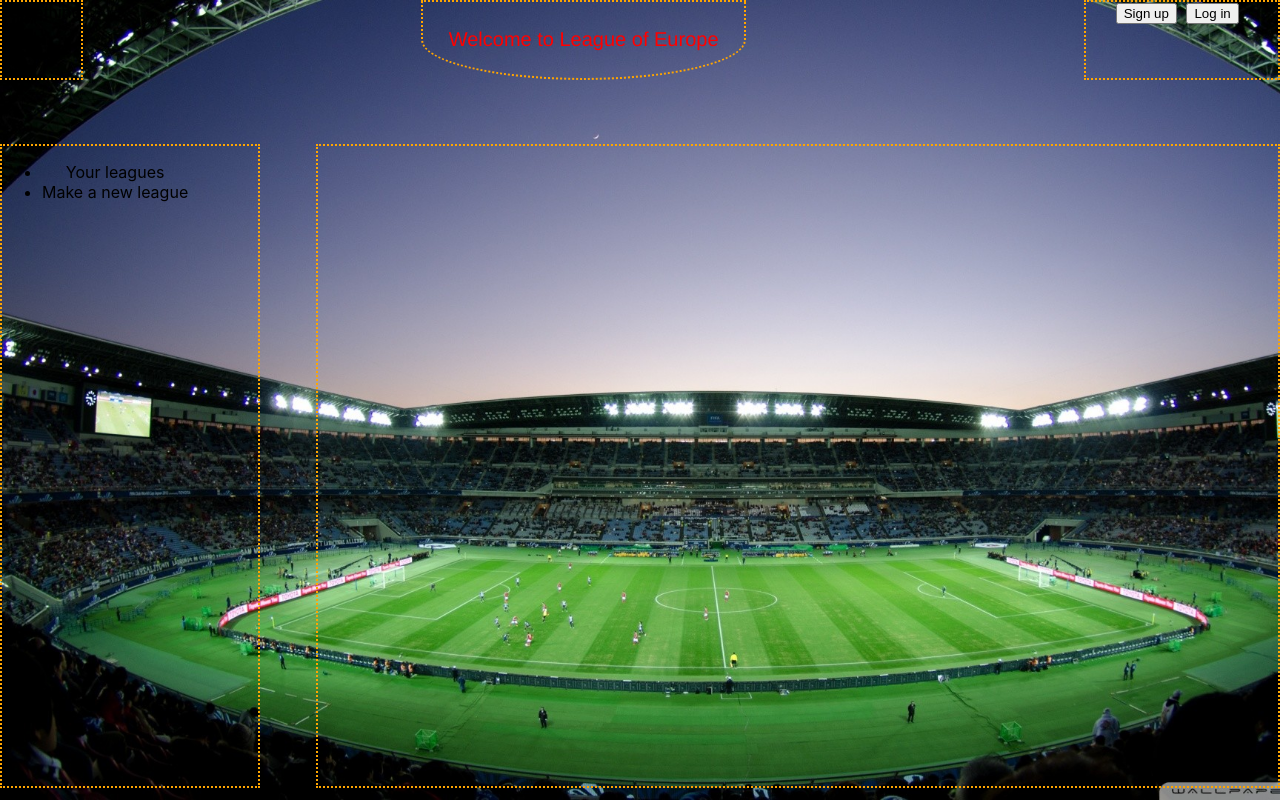
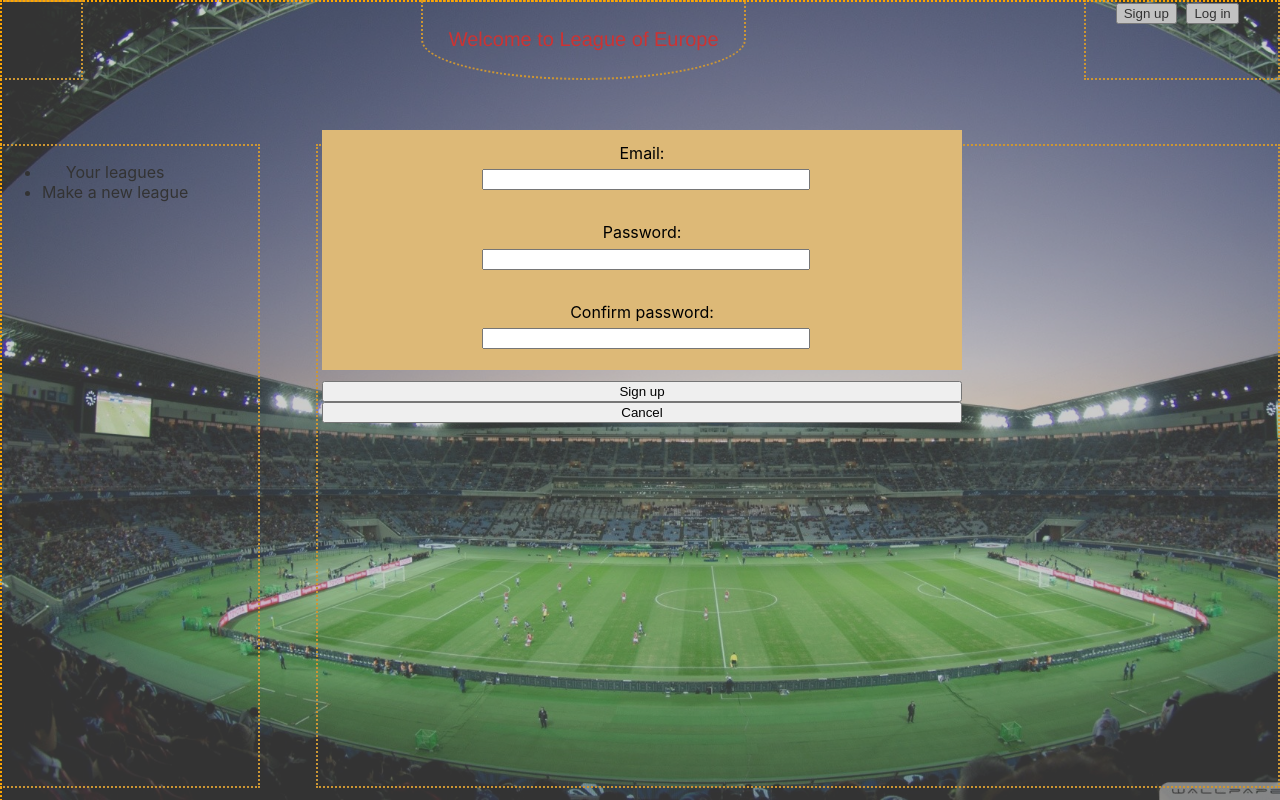
Before and after one commit to cfLaz/League_of_Europe, a React (Create React App) app: page / in a window 1280 px wide. Both pictures are taken after a click on the button "Sign up". Built offline with nearby package versions, Linux system fonts and the light colour scheme.

Commit message:
Creating signUp and logIn windows and conneting to firebase with token and sending userID along with the league

```diff
--- /dev/null
+++ b/src/containers/Auth/Auth.js
@@ -0,0 +1,166 @@
+import React from 'react';
+import classes from './Auth.module.css';
+import { useDispatch,} from 'react-redux';
+import * as actions from '../../store/actions/indexA';
+import axios from 'axios';
+
+/* const auth = (email,password) => {
+  const dispatch = useDispatch();
+
+  return dispa
+} */
+
+/* const LoginHandler = (e) =>{
+  const dispatch = useDispatch();
+  e.preventDefault();
+  // console.log(e.target[0].value) gives username
+  dispatch(actions.logIn(
+    e.target[0].value,
+    e.target[1].value))
+}
+ */
+
+const signUp = (email,password,confirmPassword) => {
+
+  if(password !== confirmPassword) return console.log('password does not match'); //handle later
+
+  const authData ={
+    email: email,
+    password: password,
+    returnSecureToken:true
+  }
+
+  axios.post('https://identitytoolkit.googleapis.com/v1/accounts:signUp?key=AIzaSyBtN0ZxcOY4NJYrQOqArav8f_naqsS9CFA', authData)
+    .then(response => {
+      console.log(response);
+      //dispatchAction()
+    }).catch(error => console.log(error))
+}
+
+//maybe Hook issue could be avoided If I put LogIn in LoginWindow, check it later
+const LogIn = (email,pass,) =>{
+  const authData ={
+    email: email,
+    password: pass,
+    returnSecureToken:true
+  }
+  return axios.post('https://identitytoolkit.googleapis.com/v1/accounts:signInWithPassword?key=AIzaSyBtN0ZxcOY4NJYrQOqArav8f_naqsS9CFA', authData)
+  /* .then(response => {
+    console.log(response);
+    return action(response.data.idToken, response.data.localId);
+  }).catch(error => console.log(error)) */
+}
+
+export const LoginWindow = () => {
+
+  const dispatch = useDispatch();
+
+  return (
+    <div className={classes.Div} /* onClick={(e) => {
+      e.stopPropagation();
+      dispatch(flip()); } } */
+    >
+
+      <form
+      className={classes.Form}
+      id='login'
+      onSubmit={(e)=> {
+        e.preventDefault();
+        LogIn(
+          e.target[0].value,
+          e.target[1].value)
+          .then(response => {
+            console.log(response);
+            return dispatch(actions.loggedIn(response.data.idToken, response.data.localId));
+          }).catch(error => console.log(error))
+      }}>
+
+        <label > Email: </label>
+        <input type='text' name='username' />
+
+        <label> Password: </label>
+        <input type='password' name='password'/>
+
+        <button form='login'>Log in</button>
+        <button onClick={() => dispatch(actions.cancelAuth()) }>Cancel</button>
+      </form>
+
+    </div>
+  )
+}
+
+export const SignUpWindow = () => {
+  const dispatch = useDispatch();
+
+  return (
+    <div className={classes.Div}>
+
+      <form
+      className={classes.Form}
+      id='signup'
+      onSubmit={(e)=> {
+        e.preventDefault();
+        signUp(e.target[0].value, e.target[1].value, e.target[2].value)
+      }}>
+
+        <label > Email: </label>
+        <input type='text' name='username' />
+
+        <label> Password: </label>
+        <input type='password' name='password'/>
+        <label> Confirm password: </label>
+        <input type='password' name='password'/>
+
+        <button form='signup'>Sign up</button>
+        <button onClick={() => dispatch(actions.cancelAuth()) }>Cancel</button>
+      </form>
+
+    </div>
+  )
+}
+
+/*
+
+    let [authForm,setAuthForm]= useState({
+            email: {
+                elementType: 'input',
+                elementConfig: {
+                    type: 'email',
+                    placeholder: 'email address',
+                },
+                value: '',
+                validation: {
+                    required: true,
+                    isEmail: true,
+                },
+                valid: false,
+                touched: false,
+            },
+            password: {
+                elementType: 'input',
+                elementConfig: {
+                    type: 'password',
+                    placeholder: 'password',
+                },
+                value: '',
+                validation: {
+                    required: true,
+                    minLength: 6, //required by firebase
+                },
+                valid: false,
+                touched: false,
+            },
+    })
+
+let form =formElementsArray.map(formEl => (
+  <Input
+    key={formEl.id} // key is added in above for loop
+    elementType={formEl.config.elementType}
+    elementConfig={formEl.config.elementConfig}
+    value={formEl.config.value}
+   changed={(event) => inputChangedHandler(event, formEl.id)} //anonimous function, so we can pass arguments into iCH (event is created by React automatically)
+   invalid={!formEl.config.valid}
+   shouldValidate={formEl.config.validation} //returns true if it exists
+   touched={formEl.config.touched}
+   />
+   )); */
--- /dev/null
+++ b/src/containers/Auth/Auth.module.css
@@ -0,0 +1,37 @@
+.Div {
+  position: fixed;
+  width: 100%;
+  height: 100%;
+  background-color: rgba(128, 128, 128, 0.4);
+  /*opacity: 0.4;*/
+  z-index: 2;
+}
+
+.Form {
+  z-index: 3;
+  position: fixed;
+  width: 50%;
+  margin-top: 10%;
+  margin-left: 25%;
+  height: 30%;
+  background-color: rgb(221, 185, 119);
+  opacity: 1;
+
+  display: flex;
+  flex-direction: column;
+}
+
+label:first-child {
+  margin-top: 2%;
+}
+
+input:first-child{
+  margin-bottom: 0%; /*fix later*/
+}
+
+input {
+  width: 50%;
+  margin-bottom: 5%;
+  margin-top: 1%;
+  margin-left: 25%
+}
--- a/src/containers/Head/HeadNav.js
+++ b/src/containers/Head/HeadNav.js
@@ -1,18 +1,46 @@
 import React from 'react';
 import classes from './HeadNav.module.css';
+import {LoginWindow, SignUpWindow} from '../Auth/Auth';
+import { useDispatch, useSelector } from 'react-redux';
+import * as actions from '../../store/actions/indexA';
 
 const HeadNav = () => {
+
+  const dispatch = useDispatch();
+
+  let showSignUp = useSelector(state => state.auth.showSignUp);
+  let showLogIn = useSelector(state => state.auth.showLogIn);
+  //add button handlers so window can be shown, lazy loaded
+
+  // const loginWindowHandler = () => {
+  //    dispatch(show());
+  //    return <LoginWindow/>;
+  //  }
+
   return (
     <nav className={classes.Nav}>
 
       <div>something</div>
 
-      <div className={classes.Title}>Welcome to League of Europe</div>
+      <div className={classes.Title}>
+        Welcome to League of Europe
+      </div>
 
       <div className={classes.Auth}>
-        <button>Sign up</button>
-        <button>Log in</button>
+        <button onClick={() => dispatch(actions.showSignUp() )}>
+          Sign up
+        </button>
+
+        <button  onClick={() => dispatch(actions.showLogIn() )}>
+          Log in
+        </button>
       </div>
+
+      {showLogIn ?
+        <LoginWindow /> : null}
+
+       {showSignUp ?
+        <SignUpWindow /> : null}
 
     </nav>
   )
--- a/src/containers/Menu/Preview.js
+++ b/src/containers/Menu/Preview.js
@@ -9,8 +9,10 @@ import * as actions from '../../store/actions/indexA';
 
 const Preview = () => {
 
-  let clubs = useSelector(state => state.newLeague.selectedClubs)
-  let limit = useSelector(state => state.newLeague.limit)
+  let clubs = useSelector(state => state.newLeague.selectedClubs);
+  let limit = useSelector(state => state.newLeague.limit);
+  //let token = useSelector(state => state.auth.token)
+  let userID = useSelector(state => state.auth.userID)
 
   let dispatch = useDispatch();
   let removeClub= club => dispatch(actions.remove(club));
@@ -44,7 +46,14 @@ const Preview = () => {
     })
   }
   //console.log(league)
-
+  const startLeagueHandler = () => {
+    if(!userID) return alert('You need to log in first');
+    let data = {
+      clubs: league,
+      userID: userID,
+    }
+    return startNewLeague(JSON.stringify(data))
+  }
   return(
     <div className={classes.Preview}>
 
@@ -62,7 +71,7 @@ const Preview = () => {
 
       <button
       disabled={!limit}
-      onClick={() => startNewLeague(league)}
+      onClick={() => startLeagueHandler()}
       className={limit ? null : classes.Start}
       title= {!limit ? 'Need 20 clubs for the league' : null}>
         Start the League of Europe!
--- a/src/index.js
+++ b/src/index.js
@@ -8,6 +8,7 @@ import ReduxThunk from 'redux-thunk'; //to return a function that will dispatch
 import {Provider} from 'react-redux';
 
 import newLeagueR from './store/reducers/newLeagueR';
+import AuthR from './store/reducers/AuthR';
 
 /* const composeEnhancers = process.env.REACT_APP_NODE_ENVX === "development" ? window.__REDUX_DEVTOOLS_EXTENSION_COMPOSE__ : null || compose; */
 
@@ -15,6 +16,7 @@ const composeEnhancers = window.__REDUX_DEVTOOLS_EXTENSION_COMPOSE__ || compose;
 
 const rootReducer = combineReducers({
   newLeague: newLeagueR,
+  auth: AuthR,
 })
 
 const store = createStore(
--- /dev/null
+++ b/src/store/actions/authA.js
@@ -0,0 +1,44 @@
+export const showSignUp =() =>{
+  return{type: 'SHOW_SIGN_UP'}
+};
+
+export const showLogIn =() =>{
+  return{type: 'SHOW_LOG_IN'}
+};
+
+export const cancelAuth =() =>{
+  return{type: 'CANCEL_AUTH'}
+};
+
+/* export const logIn = (email, password) => {
+  return{
+    type: 'LOGGING_IN',
+    userEmail: email,
+    userPassword: password,
+  }
+}
+
+export const signUp = (email, password) => {
+  return{
+    type: 'SIGNING_UP',
+    userEmail: email,
+    userPassword: password,
+  }
+}
+ */
+
+export const loggedIn =(token, userID) =>{
+  return{
+    type: 'LOGGED_IN',
+    token: token,
+    userID: userID,
+  }
+};
+
+export const signedUp =(token, userID) =>{
+  return{
+    type: 'SIGNED_IN',
+    token: token,
+    userID: userID,
+  }
+};
--- a/src/store/actions/indexA.js
+++ b/src/store/actions/indexA.js
@@ -6,3 +6,13 @@ export {
   clear,
   start
 } from './newLeagueA';
+
+export {
+  showSignUp,
+  showLogIn,
+  cancelAuth,
+  /* logIn,
+  signUp, */
+  signedUp,
+  loggedIn,
+} from './authA';
--- a/src/store/actions/newLeagueA.js
+++ b/src/store/actions/newLeagueA.js
@@ -26,7 +26,7 @@ export const remove=(club)=> {
 export const start =(league)=> {
   return{
     type: 'START_NEW_LEAGUE',
-    new_league: league
+    newLeague: league
   }
 }
 
--- /dev/null
+++ b/src/store/reducers/AuthR.js
@@ -0,0 +1,66 @@
+import {updateObject} from '../../shared/utility';
+import axios from '../../axios';
+
+const initialState ={
+  token: null,
+  userID:null,
+  error: null,
+  //loading: false,
+  showSignUp: false,
+  showLogIn: false,
+};
+
+const loggedIn = (state,action)=> {
+  return updateObject(state, {
+    token: action.token,
+    userID: action.userID,
+    showSignUp: false,
+    showLogIn: false,
+  })
+}
+/* const LogIn = (state, action) => {
+  console.log('LogIn test in reducer')
+  return state;
+} */
+
+// const SignUp = (state, action) => {
+
+//   const authData={
+//     email: action.email,
+//     password: action.password,
+//     returnSecureToken:true,
+//   }
+//   /* axios.post('https://identitytoolkit.googleapis.com/v1/accounts:signUp?key= AIzaSyBtN0ZxcOY4NJYrQOqArav8f_naqsS9CFA', authData)
+//     .then(response => {
+//       console.log(response);
+//       // can I put action for success here? Dispatching an action within a reducer is an anti-pattern.
+//       }).catch(error =>{
+//         console.log(error)
+//       }) */
+
+//   return state;
+// }
+
+const reducer = (state = initialState, action) => {
+  switch(action.type){
+
+    case 'SHOW_SIGN_UP': return updateObject(state, {showSignUp: true})
+
+    case 'SHOW_LOG_IN': return updateObject(state, {showLogIn: true})
+
+    case 'CANCEL_AUTH': return updateObject(state, {
+      showLogIn: false,
+      showSignUp: false,
+    })
+    case 'LOGGED_IN' || 'SIGNED_IN': return loggedIn(state,action)
+/*
+    case 'LOGGING_IN': return LogIn(state,action)
+
+    case 'SIGNING_UP': return SignUp(state,action)
+ */
+
+    default: return state;
+   }
+}
+
+export default reducer;
--- a/src/store/reducers/newLeagueR.js
+++ b/src/store/reducers/newLeagueR.js
@@ -11,32 +11,37 @@ let initialState={
  let selectClub = (state, action) => {
 
   let arr= [...state.selectedClubs];
-  arr.push(action.selectedClub)
 
-  if(arr.length<=20)
-    {return updateObject(state, {selectedClubs: arr})}
-  else {return updateObject(state, {limit:true})}
+  if(arr.length<19) {
+    arr.push(action.selectedClub)
+    return updateObject(state, {selectedClubs: arr})
+  }
+  else if(arr.length===19) {
+    arr.push(action.selectedClub)
+    return updateObject(state, {selectedClubs:arr, limit: true} )
+  }
 }
 
 let removeClub = (state, action) =>{
   let arr= [...state.selectedClubs];
   let position = arr.indexOf(action.removedClub)
   arr.splice(position,1)
-
-  if(arr.length<20) //it will always be false if I remove, since it shouldn't add anything after 20
-    {return updateObject(state, {selectedClubs: arr, limit:false})}
+  //it will always be false if I remove, since it shouldn't add anything after 20
+  return updateObject(state, {selectedClubs: arr, limit:false})
 }
 
 let startNewLeague = (state, action) => {
-  axios.post('/leagues.json', action.new_league).then(
+
+  axios.post('/leagues.json', action.newLeague).then(
     response => console.log(response)).catch(
       error=> console.log(error))
 
   state.selectedClubs=[];
+  state.limit=false;
   return state
 }
 
-let reducer = (state = initialState, action) => {
+const reducer = (state = initialState, action) => {
   switch(action.type){
 
     case 'LOAD_NEW_LEAGUE' : return updateObject(state, {loaded: !state.loaded})
```
Also changed, not shown: 1 other file (tests, documents, lock files or other folders).
